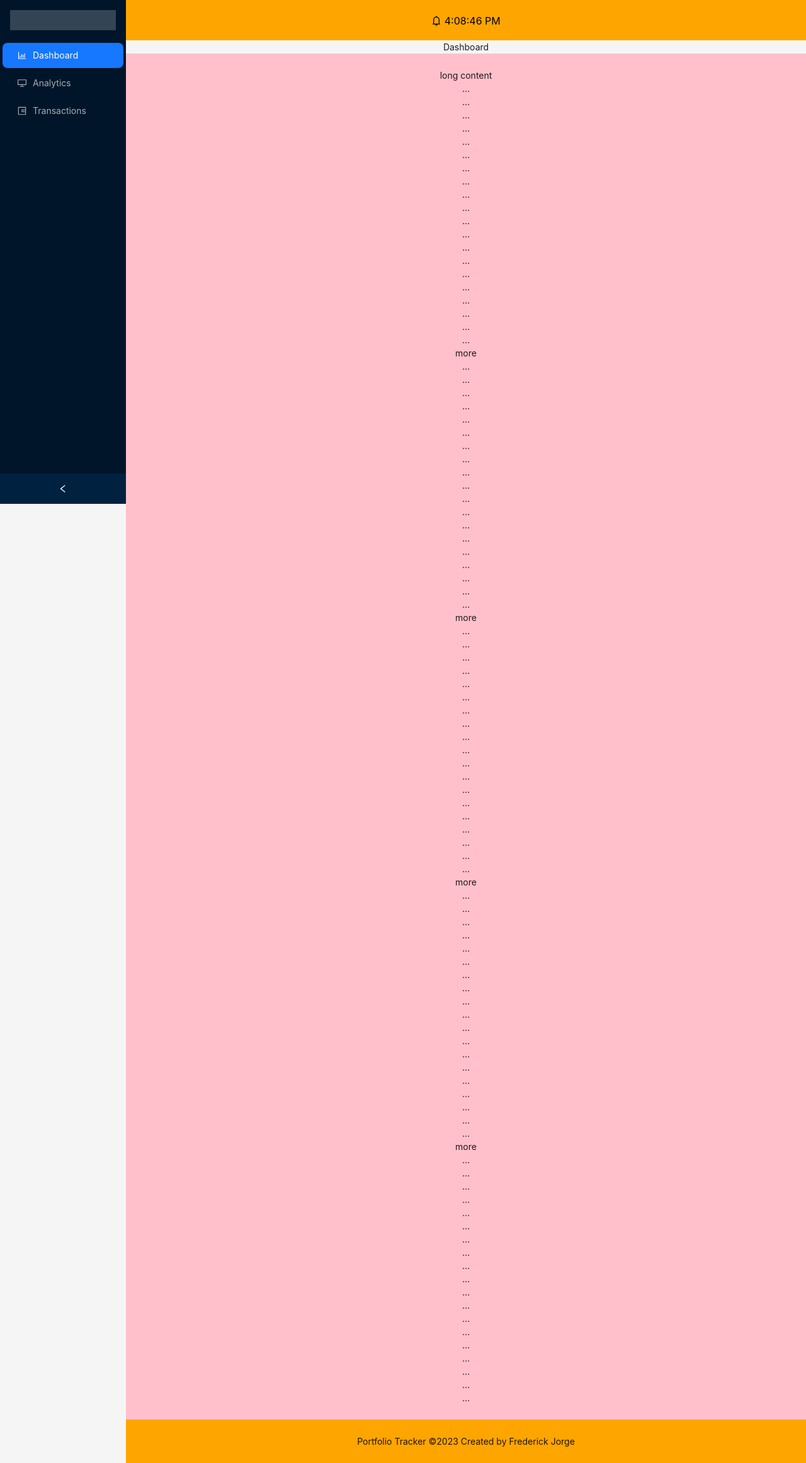
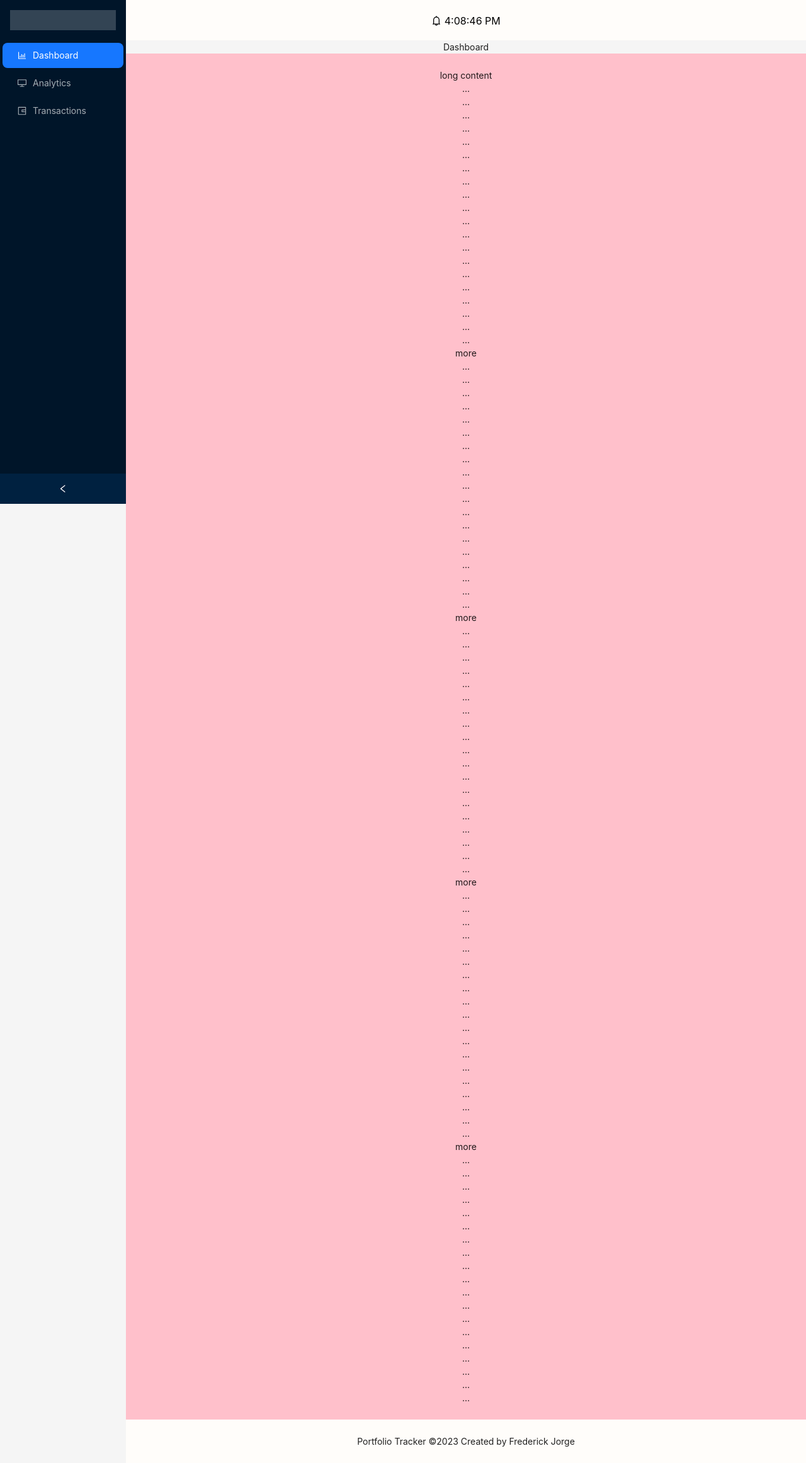
Before and after one commit to samuelymh/investment-portfolio, a React (Create React App) app: page / in a window 1280 px wide. Shown: the whole page at 63% size. Built offline with nearby package versions, Linux system fonts and the light colour scheme.

Commit message:
chg: Refactored from css style objects to tailwindcss classes

```diff
--- a/src/App.tsx
+++ b/src/App.tsx
@@ -69,17 +69,6 @@ const App: React.FC = () => {
     zIndex: 1,
   }
 
-  // Header style to prevent it from scrolling with the content.
-  const styleHeader: React.CSSProperties = {
-    padding: 0,
-    background: "orange",
-    position: 'sticky',
-    top: 0,
-    zIndex: 0,
-    width: '100%',
-    textAlign: 'center',
-  }
-
   return (
     <Layout style={{ minHeight: '100vh'}} className="select-none">
       <Sider
@@ -108,7 +97,7 @@ const App: React.FC = () => {
                  transition: 'margin 0.2s', }}
       >
         {/* Start of header */}
-        <Header style={styleHeader} >
+        <Header className="!bg-[#FFFDFA] p-0 top-0 z-0 w-full text-center sticky">
           <Clock />
         </Header>
 
@@ -118,7 +107,7 @@ const App: React.FC = () => {
         </Content>
 
         {/* Start of footer */}
-        <Footer style={{ textAlign: 'center', background: "orange" }}>
+        <Footer className='!bg-[#FFFDFA] text-center '>
           Portfolio Tracker ©2023 Created by Frederick Jorge
         </Footer>
       </Layout>
```
